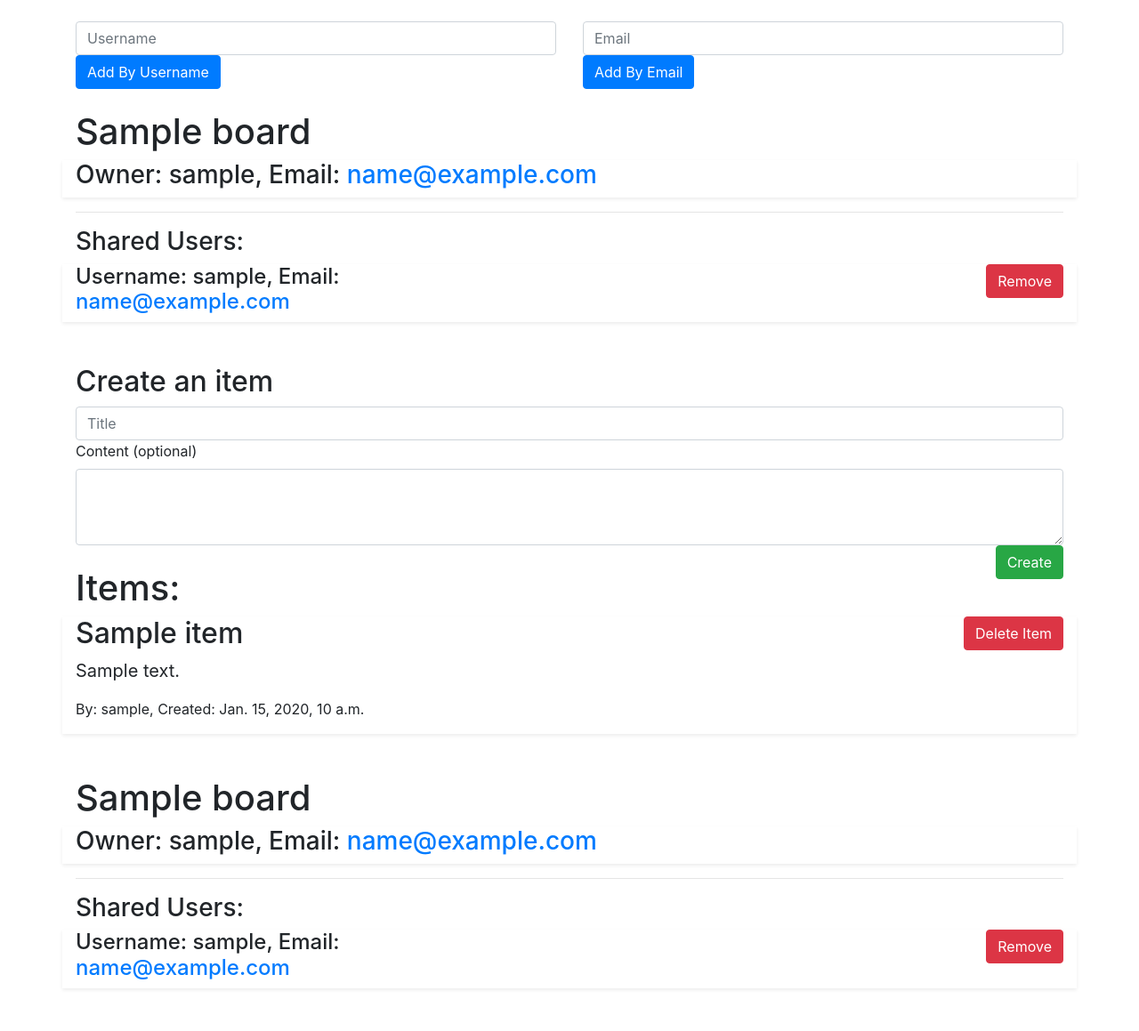
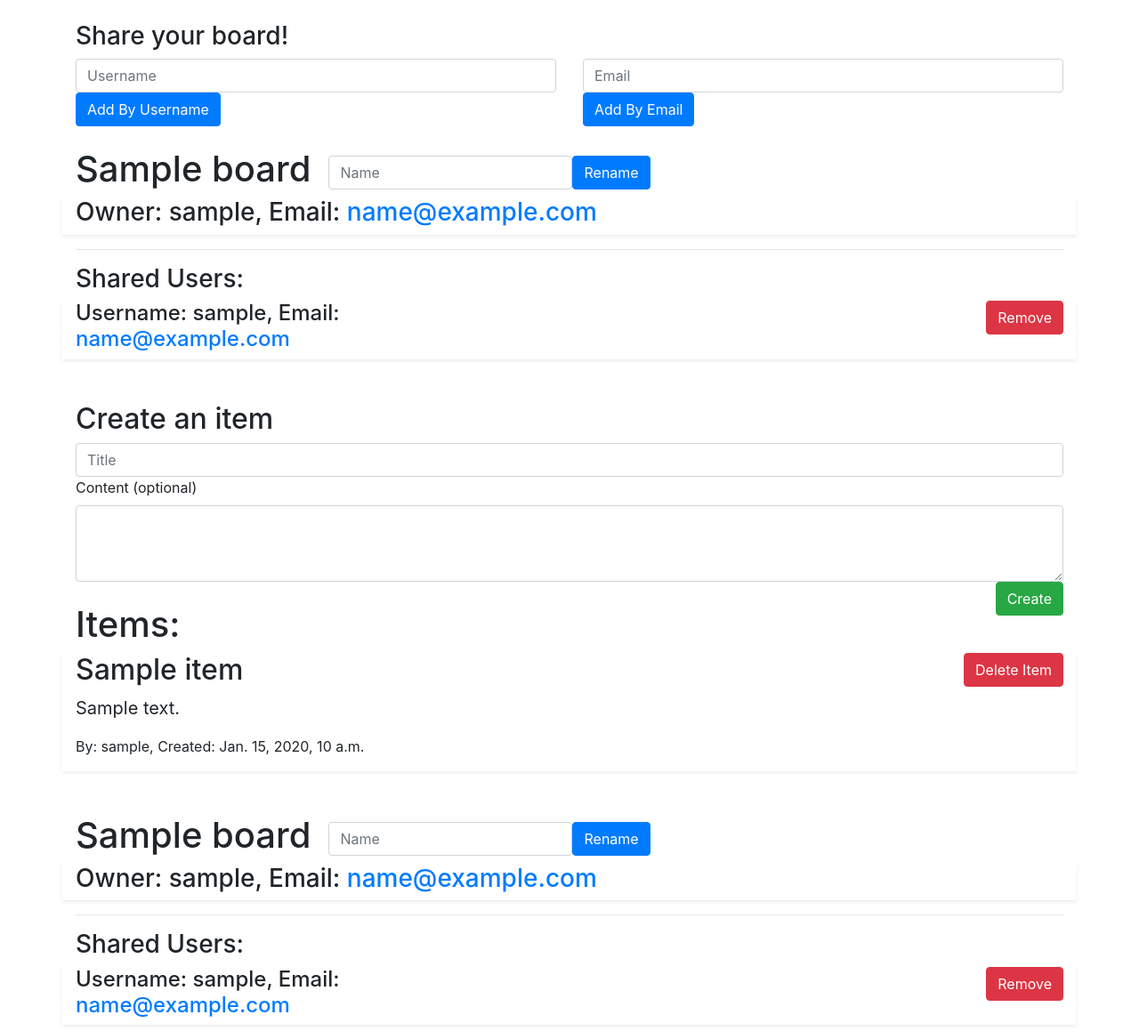
Before and after one commit to ViktorBash/Twizzle, a Django app: page /board/1/ in a window 1280 px wide. Shown: the part 62-1221 px from the top of the page at 89% size. Run offline with Django 3.2, Linux system fonts and the light colour scheme; a user stored in the database is signed in; tables that the repository leaves empty hold one stand-in row (values such as "Sample post"); some libraries are stand-ins or nearby versions.

Commit message:
Changed minor UI and now owners of boards can rename their boards

```diff
--- a/todo.txt
+++ b/todo.txt
@@ -1,6 +1,5 @@
 ToDo:
 
-- Give alert when creating board with no title
 - rename a board
 
 Advanced:
--- a/twizzle/todoboard/templates/todoboard/board_confirm_delete.html
+++ b/twizzle/todoboard/templates/todoboard/board_confirm_delete.html
@@ -5,6 +5,7 @@
             {% csrf_token %}
             <br>
             <h2>Are you sure you want to delete "{{ object.title }}"? It will be deleted <u>permanently.</u></h2>
+            <hr>
             <button type="submit" class="btn btn-danger">Delete Board</button>
             <a href="{% url 'board-detail' object.id %}" class="btn btn-secondary" role="button" aria-pressed="true">Cancel</a>
 
--- a/twizzle/todoboard/templates/todoboard/board_detail.html
+++ b/twizzle/todoboard/templates/todoboard/board_detail.html
@@ -2,6 +2,7 @@
 {% block content %}
     <div class="container">
         {% if boards.author == user %} <!-- If owner, show the add user button -->
+            <h3>Share your board!</h3>
             <div class="row">
                 <div class="col">
                     <form action="add-user/" method="post">
--- a/twizzle/todoboard/templates/todoboard/board_detail_block.html
+++ b/twizzle/todoboard/templates/todoboard/board_detail_block.html
@@ -1,5 +1,20 @@
 <br>
-<h1>{{ boards.title }}</h1>
+
+{% if user == boards.author %}
+<div class="row form-inline">
+    <div class="col form-inline">
+        <h1 style="margin-right: 20px;">{{ boards.title }}</h1>
+        <form class="form-inline" action="rename/" method="post">
+            {% csrf_token %}
+            <input class="form-control" type="text" placeholder="Name" name="board_title">
+            <button type="submit" class="btn btn-primary">Rename</button>
+        </form>
+    </div>
+</div>
+{% else %}
+    <h1>{{ boards.title }}</h1>
+{% endif %}
+
 <div class="row shadow-sm">
     <div class="col">
         <h3>Owner: {{ boards.author }}, Email: <a
--- a/twizzle/todoboard/urls.py
+++ b/twizzle/todoboard/urls.py
@@ -13,5 +13,6 @@ urlpatterns = [
     path('board/<int:pk>/add-user/', views.BoardAddUser, name='add-user'),
     path('board/<int:pk>/add-user-email/', views.BoardAddUserEmail, name='add-user-email'),
     path('board/<int:pk>/remove-user/<int:userpk>/', views.BoardRemoveUser, name='remove-user'),
+    path('board/<int:pk>/rename/', views.BoardRename, name='board-rename'),
 
 ]
--- a/twizzle/todoboard/views.py
+++ b/twizzle/todoboard/views.py
@@ -147,3 +147,28 @@ def BoardRemoveUser(request, pk, userpk):
     return_link = "/board/" + str(pk) + "/"
 
     return redirect(return_link)
+
+
+def BoardRename(request, pk):
+    board_title = request.POST['board_title']
+    if board_title == "":
+        messages.info(request, "Your new board title can't be blank")
+        return_link = '/board/' + str(pk) + '/'
+        return redirect(return_link)
+
+    board_to_rename = Board.objects.get(pk=pk)
+    try:
+        board_with_same_title = Board.objects.get(title=board_title, author=request.user)
+        messages.info(request, "One of your boards already has that title")
+    except:
+
+        board_to_rename.title = board_title
+        board_to_rename.save()
+
+    return_link = "/board/" + str(pk) + "/"
+    return redirect(return_link)
+
+
+
+    return_link = "/board/" + str(pk) + "/"
+    return redirect(return_link)
```
